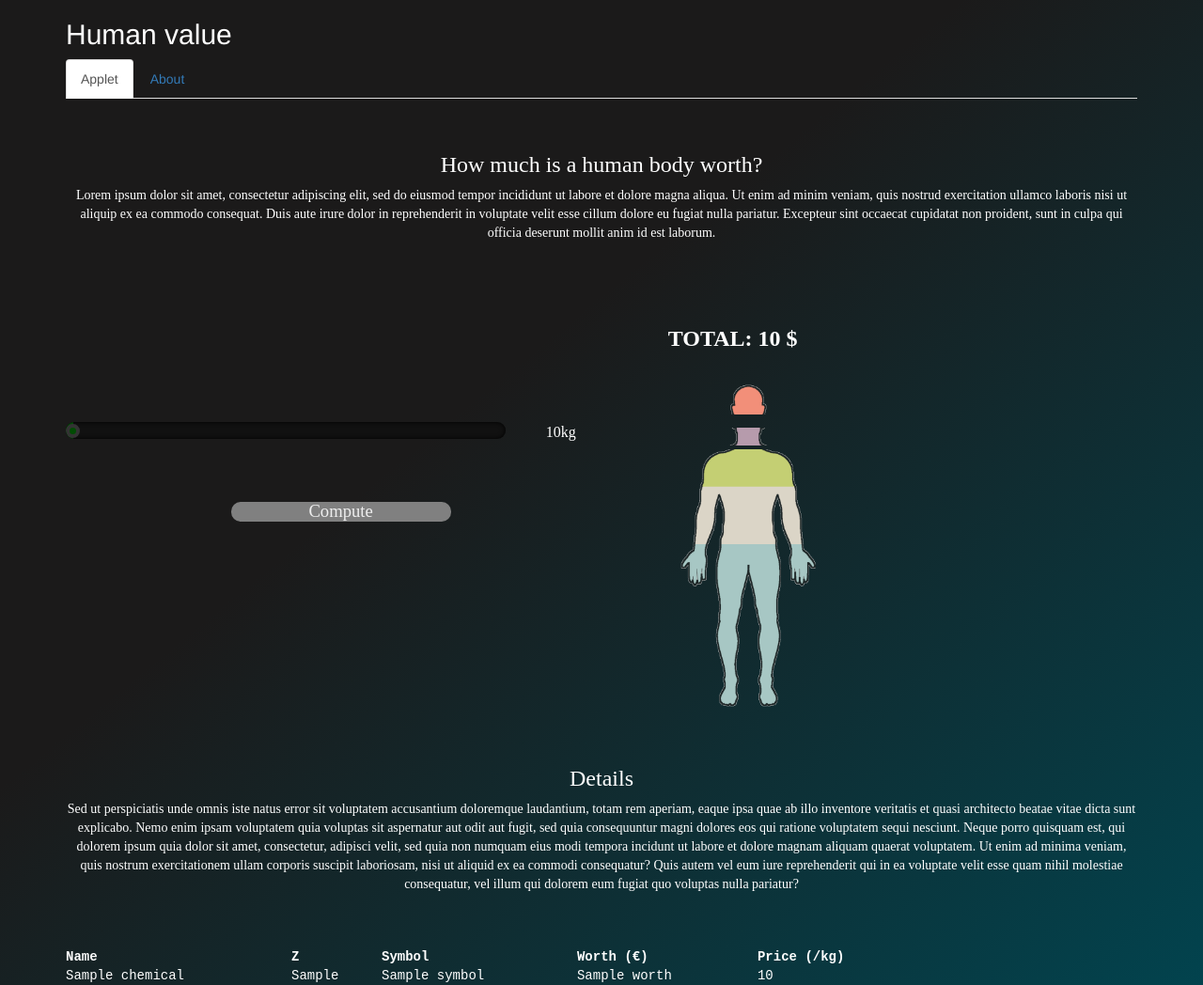
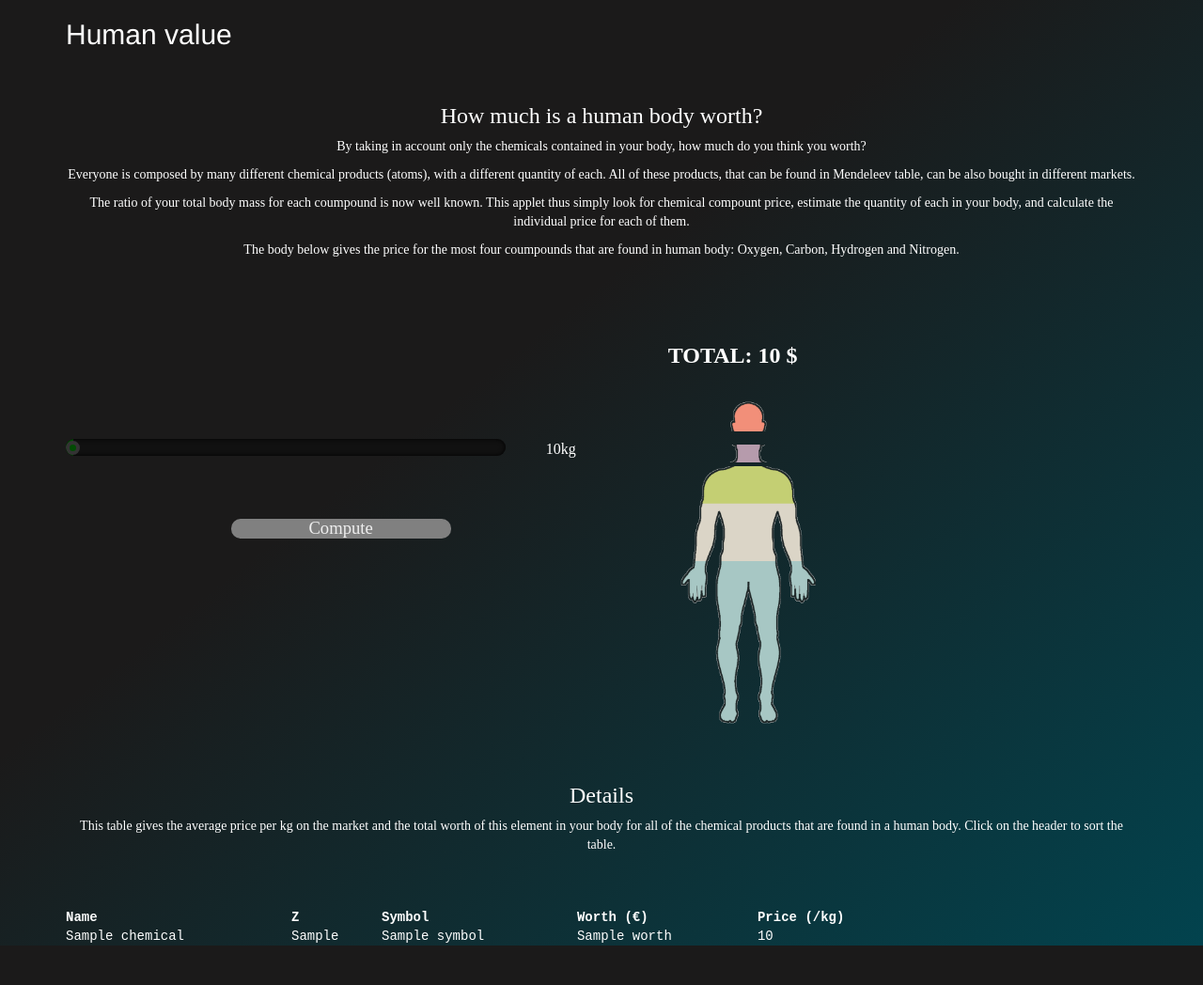
Before and after one commit to MrMimic/human-price, a Flask app: template templates/index.html in a window 1280 px wide. Shown: the whole page at 94% size. After the commit the page ends 1006 px from the top, so only its background shows below. Run offline with Flask 2, Linux system fonts and the light colour scheme; the template is opened without the code that fills it: most values are stand-ins (such as "Sample title", 1, 10 or a date in 2020); some libraries are stand-ins or nearby versions; some web fonts are replaced.

Commit message:
Add text

```diff
--- a/templates/index.html
+++ b/templates/index.html
@@ -22,28 +22,16 @@
     <div class="container">
         <h2>Human value</h2>
 
-        <ul class="nav nav-tabs">
-            <li class="active"><a data-toggle="tab" href="#applet">Applet</a></li>
-            <li><a data-toggle="tab" href="#about">About</a></li>
-        </ul>
-
         <div class="tab-content">
-
-            <div id="applet" class="tab-pane fade in active">
 
             <div class="header-intro">
                 <h3>
                     How much is a human body worth?
                 </h3>
-                    <p>
-                        Lorem ipsum dolor sit amet, consectetur adipiscing elit, sed do eiusmod tempor incididunt ut
-                        labore et dolore magna
-                        aliqua. Ut enim ad minim veniam, quis nostrud exercitation ullamco laboris nisi ut aliquip ex ea
-                        commodo consequat. Duis
-                        aute irure dolor in reprehenderit in voluptate velit esse cillum dolore eu fugiat nulla
-                        pariatur. Excepteur sint
-                        occaecat cupidatat non proident, sunt in culpa qui officia deserunt mollit anim id est laborum.
-                    </p>
+                <p>By taking in account only the chemicals contained in your body, how much do you think you worth?</p>
+                <p>Everyone is composed by many different chemical products (atoms), with a different quantity of each. All of these products, that can be found in Mendeleev table, can be also bought in different markets.</p>
+                <p>The ratio of your total body mass for each coumpound is now well known. This applet thus simply look for chemical compount price, estimate the quantity of each in your body, and calculate the individual price for each of them.</p>
+                <p>The body below gives the price for the most four coumpounds that are found in human body: Oxygen, Carbon, Hydrogen and Nitrogen.</p>
             </div>
 
             <form method="POST">
@@ -108,21 +96,7 @@
                         Details
                     </h3>
                     <div class="details-text">
-                            Sed ut perspiciatis unde omnis iste natus error sit voluptatem accusantium doloremque
-                            laudantium, totam rem aperiam,
-                            eaque ipsa quae ab illo inventore veritatis et quasi architecto beatae vitae dicta sunt
-                            explicabo. Nemo enim ipsam
-                            voluptatem quia voluptas sit aspernatur aut odit aut fugit, sed quia consequuntur magni
-                            dolores eos qui ratione
-                            voluptatem sequi nesciunt. Neque porro quisquam est, qui dolorem ipsum quia dolor sit amet,
-                            consectetur, adipisci velit,
-                            sed quia non numquam eius modi tempora incidunt ut labore et dolore magnam aliquam quaerat
-                            voluptatem. Ut enim ad minima
-                            veniam, quis nostrum exercitationem ullam corporis suscipit laboriosam, nisi ut aliquid ex
-                            ea commodi consequatur? Quis
-                            autem vel eum iure reprehenderit qui in ea voluptate velit esse quam nihil molestiae
-                            consequatur, vel illum qui dolorem
-                            eum fugiat quo voluptas nulla pariatur?
+                        <p>This table gives the average price per kg on the market and the total worth of this element in your body for all of the chemical products that are found in a human body. Click on the header to sort the table.</p>
                     </div>
 
                     <table class="sortable">
@@ -147,13 +121,6 @@
                 </div>
             </form>
         </div>
-
-            <div id="about" class="tab-pane fade">
-                <h3>About</h3>
-                <p>Github @MrMimic</p>
-            </div>
-
-        </div>
     </div>
 </body>
 
```
Lines whose indentation alone changed are shown as unchanged.
